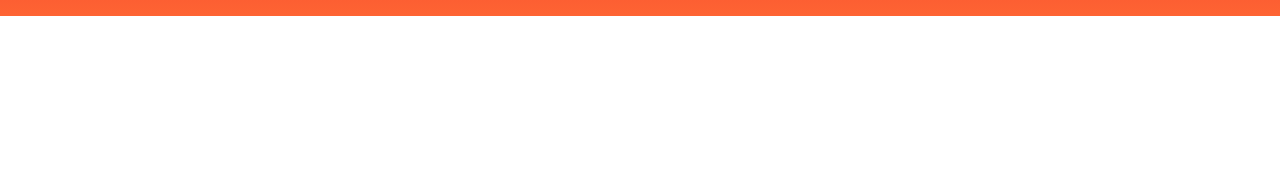
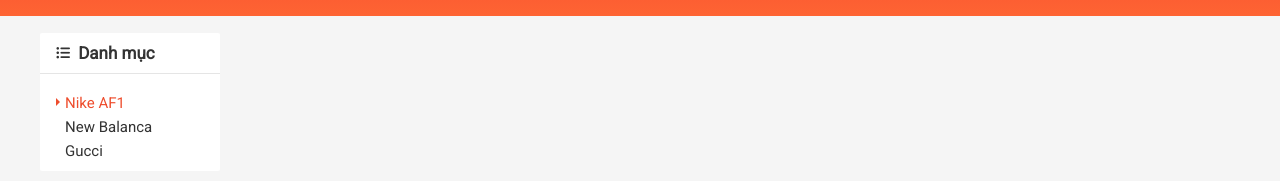
Before and after one commit to mikeytran2608/Shopee-Clone-F8, a plain HTML site: page index.html in a window 1280 px wide. Shown: the part 104-300 px from the top of the page. Drawn offline with nearby package versions, Linux system fonts and the light colour scheme.

Commit message:
update category css

```diff
--- a/assets/css/base.css
+++ b/assets/css/base.css
@@ -21,6 +21,7 @@ html {
     box-sizing: border-box;
 }
 
+/* Responsive */
 .grid {
     width: 1200px;
     max-width: 100%;
@@ -34,7 +35,23 @@ html {
 .grid__row {
     display: flex;
     flex-wrap: wrap; /* Tổng độ dài thằng con vượt quá thì nhảy xuống hàng */
+    margin-left: -12px;
+    margin-right: -12px;
 }
+
+/* Test */
+.grid__column-2 {
+    padding-left: 12px;
+    padding-right: 12px;
+    width: 16.6667%;
+}
+
+.grid__column-10 {
+    padding-left: 12px;
+    padding-right: 12px;
+    width: 83.3334%;
+}
+
 
 /* Animation */
 @keyframes fadeIn {
--- a/assets/css/main.css
+++ b/assets/css/main.css
@@ -107,6 +107,7 @@
 
 .header__navbar-item--has-qr:hover .header__qr {
     display: block;
+    z-index: 1;
 }
 
 .header__navbar-item,
@@ -812,3 +813,67 @@
 .header__cart-view-cart:hover {
     background-color: #f05d41;
 }
+
+/* App container */
+.app__container {
+    background-color: #f5f5f5;
+}
+
+.category {
+    border-radius: 2px;
+    background-color: var(--white-color);
+}
+
+.category__heading {
+    color: var(--text-color);
+    font-size: 1.7rem;
+    padding: 12px 16px;
+    border-bottom: 1px solid rgba(0, 0, 0, 0.1);
+}
+
+.category__heading-icon {
+    font-size: 1.4rem;
+    margin-right: 4px;
+    position: relative;
+    top: -1px;
+}
+
+.category-list {
+    padding: 0 0 8px 0;
+    list-style: none;
+    margin-left: 9px;
+}
+
+.category-item {
+
+}
+
+.category-item--active .category-item__link {
+    color: var(--primary-color);
+}
+
+.category-item--active .category-item__link::before {
+    content: "";
+    top: 50%;
+    left: 7px;
+    position: absolute;
+    border: 4px solid;
+    transform: translateY(calc(-50% - 1px));
+    border-color: transparent transparent transparent var(--primary-color);
+}
+
+.category-item__link {
+    position: relative;
+    font-size: 1.5rem;
+    color: var(--text-color);
+    text-decoration: none;
+    padding: 4px 16px;
+    display: block;
+    transition: right linear 0.1s;
+    right: 0;
+}
+
+.category-item__link:hover {
+    right: -4px;
+    color: var(--primary-color);
+}
--- a/index.html
+++ b/index.html
@@ -278,8 +278,35 @@
             </div>
         </header>
 
-        <div class="container">
+        <div class="app__container">
+            <div class="grid">
+                <div class="grid__row">
+                    <div class="grid__column-2">
+                        <nav class="category">
+                            <h3 class="category__heading">
+                                <i class="category__heading-icon fa-solid fa-list-ul"></i>
+                                Danh mục
+                            </h3>
 
+                            <ul class="category-list">
+                                <li class="category-item category-item--active">
+                                    <a href="#" class="category-item__link">Nike AF1</a>
+                                </li>
+                                <li class="category-item">
+                                    <a href="#" class="category-item__link">New Balanca</a>
+                                </li>
+                                <li class="category-item">
+                                    <a href="#" class="category-item__link">Gucci</a>
+                                </li>
+                            </ul>
+                        </nav>
+                    </div>
+
+                    <div class="grid__column-10">
+
+                    </div>
+                </div>
+            </div>
         </div>
 
         <div class="footer">
```
